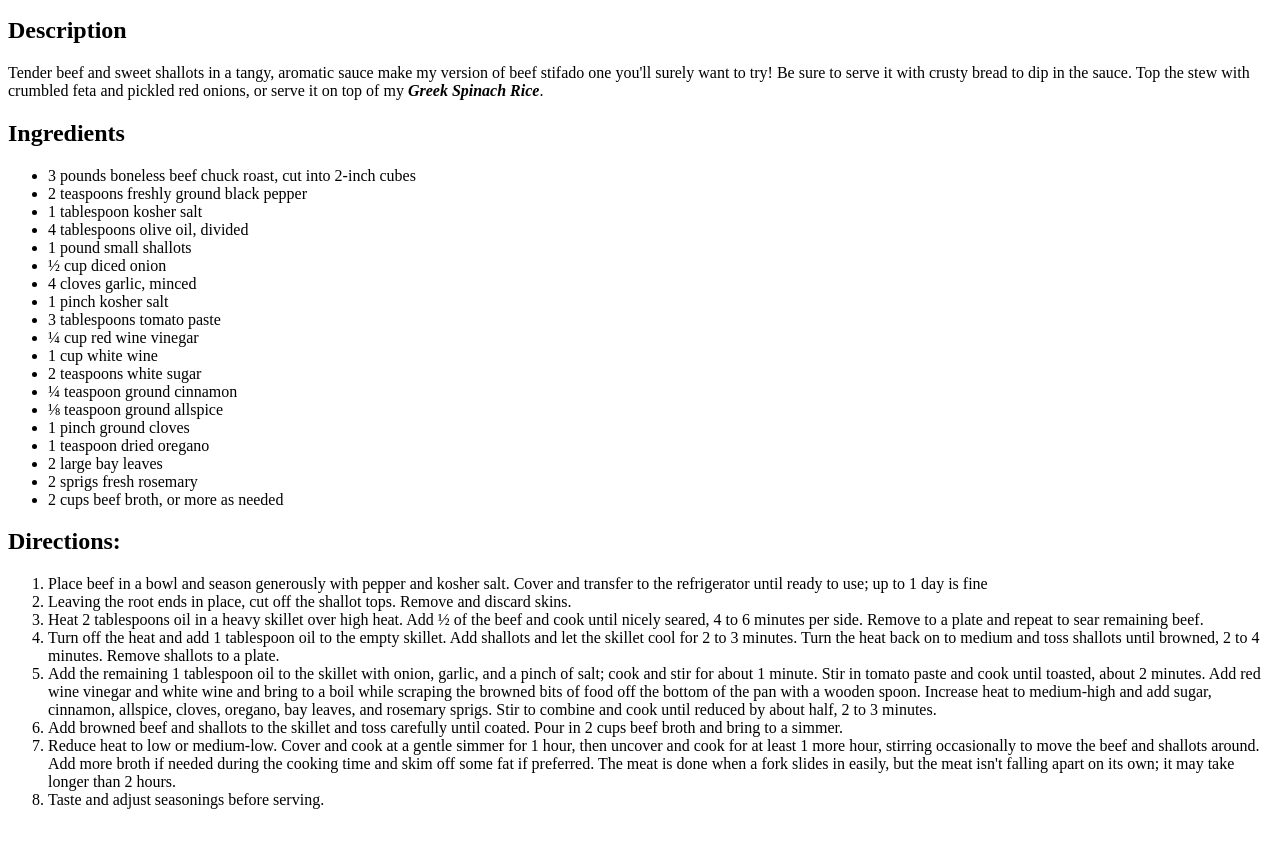
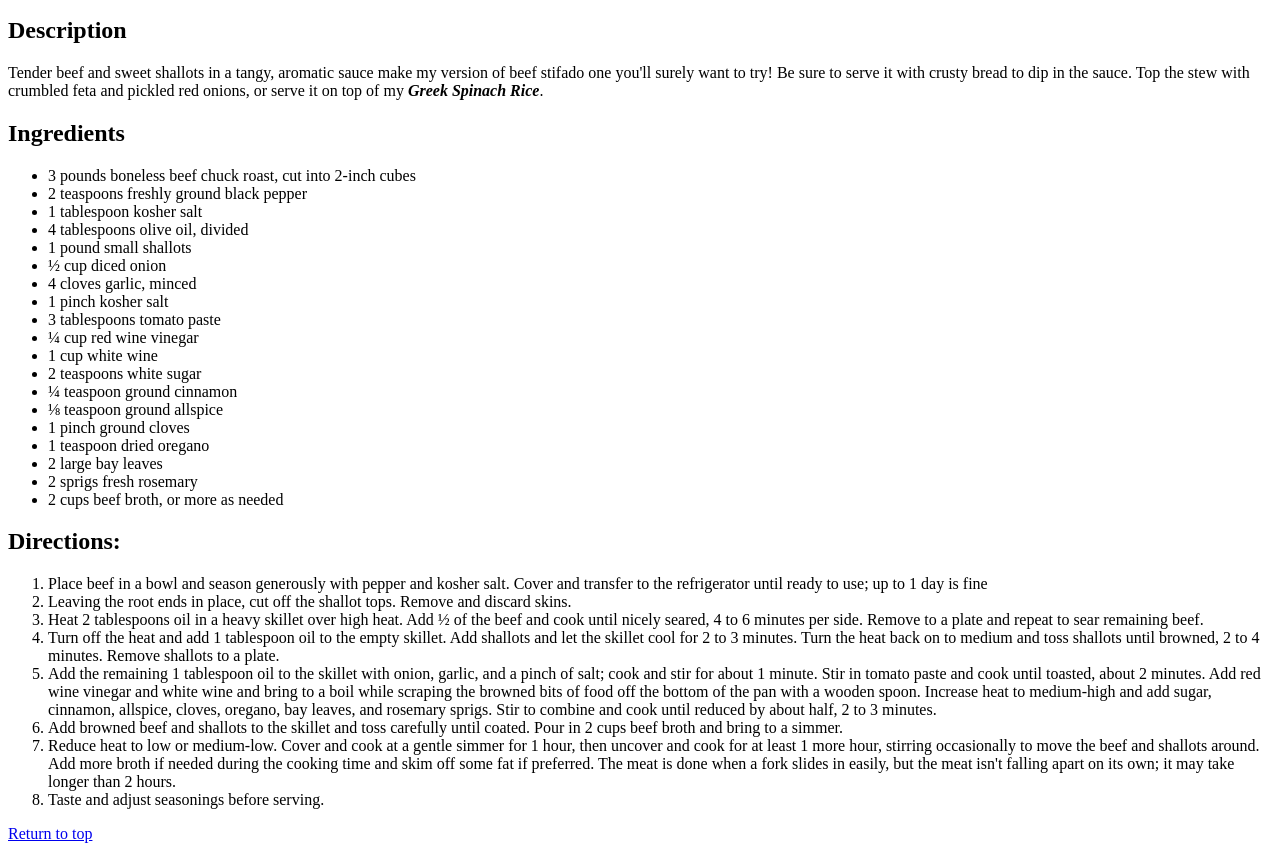
Before and after one commit to Harun2016/odin-recipes, a plain HTML site: page recipes/beefstew.html in a window 1280 px wide. Shown: the part 101-952 px from the top of the page. Before the commit the page ends 926 px from the top, so only its background shows below. Drawn offline with Linux system fonts and the light colour scheme.

Commit message:
Add link to index.html

```diff
--- a/recipes/beefstew.html
+++ b/recipes/beefstew.html
@@ -47,7 +47,7 @@
             <li>Taste and adjust seasonings before serving.</li>
         </ol>
 
-
+        <a href="../index.html">Return to top</a>
 
     </body>
 
```
